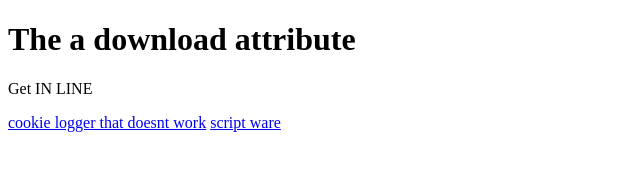
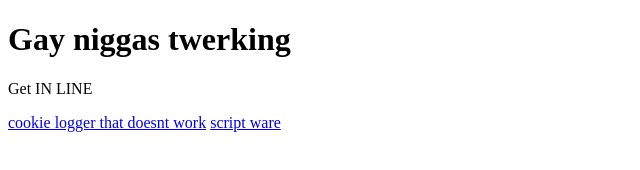
Before and after one commit to Icesploit/icesploit.github.io, a plain HTML site: page index.html in a window 1280 px wide. Shown: the whole page, without its empty margins (0-640 px from the left). Drawn offline with Linux system fonts and the light colour scheme.

Commit message:
Update index.html

```diff
--- a/index.html
+++ b/index.html
@@ -2,7 +2,7 @@
 <html>
 <body>
 
-<h1>The a download attribute</h1>
+<h1>Gay niggas twerking</h1>
 
 <p>Get IN LINE<p>
 
```
